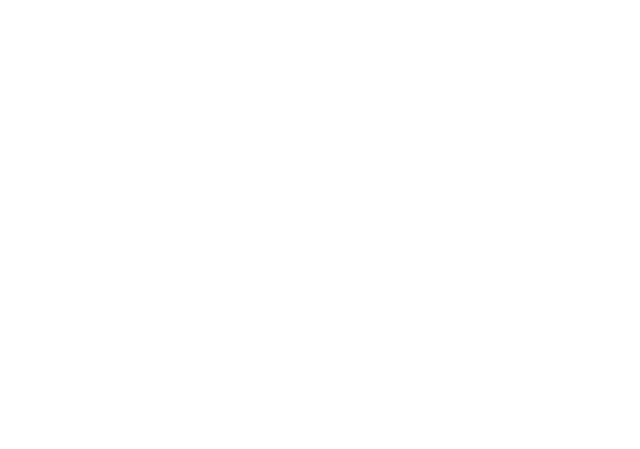
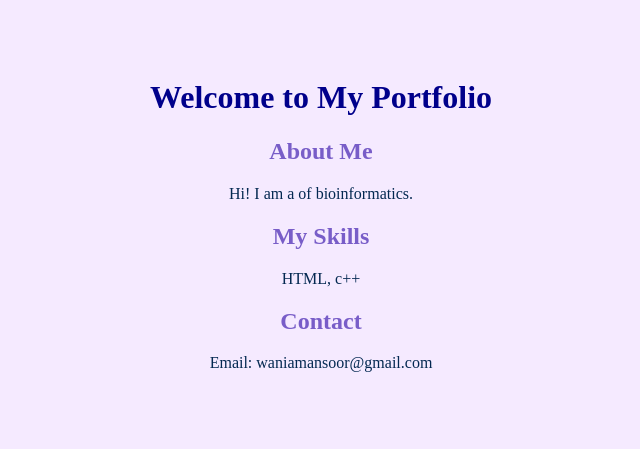
Before and after one commit to wania-mansoor/MyPortfolio, a plain HTML site: page index.html in a window 1280 px wide. Shown: the whole page, without its empty margins (319-959 px from the left). Drawn offline with Linux system fonts and the light colour scheme.

Commit message:
Initial project commit

```diff
--- a/index.html
+++ b/index.html
@@ -0,0 +1,22 @@
+
+<!DOCTYPE html>
+<html>
+<head>
+    <title>My Portfolio</title>
+    <link rel="stylesheet" href="style.css">
+</head>
+<body>
+
+    <h1>Welcome to My Portfolio</h1>
+
+    <h2>About Me</h2>
+    <p>Hi! I am a of bioinformatics.</p>
+
+    <h2>My Skills</h2>
+    <p>HTML, c++</p>
+
+    <h2>Contact</h2>
+    <p>Email: waniamansoor@gmail.com</p>
+
+</body>
+</html>
--- a/style.css
+++ b/style.css
@@ -7,14 +7,14 @@ body {
 }
 
 h1 {
-    color: lavenderblush;
+    color: darkblue;
 }
 
 h2 {
-    color: #E6E0F8;
+    color: #785dc8;
 }
 
 p {
-    color: #333333;
+    color: #032851;
     font-size: 16px;
 }
```
Also changed, not shown: 1 other file.
